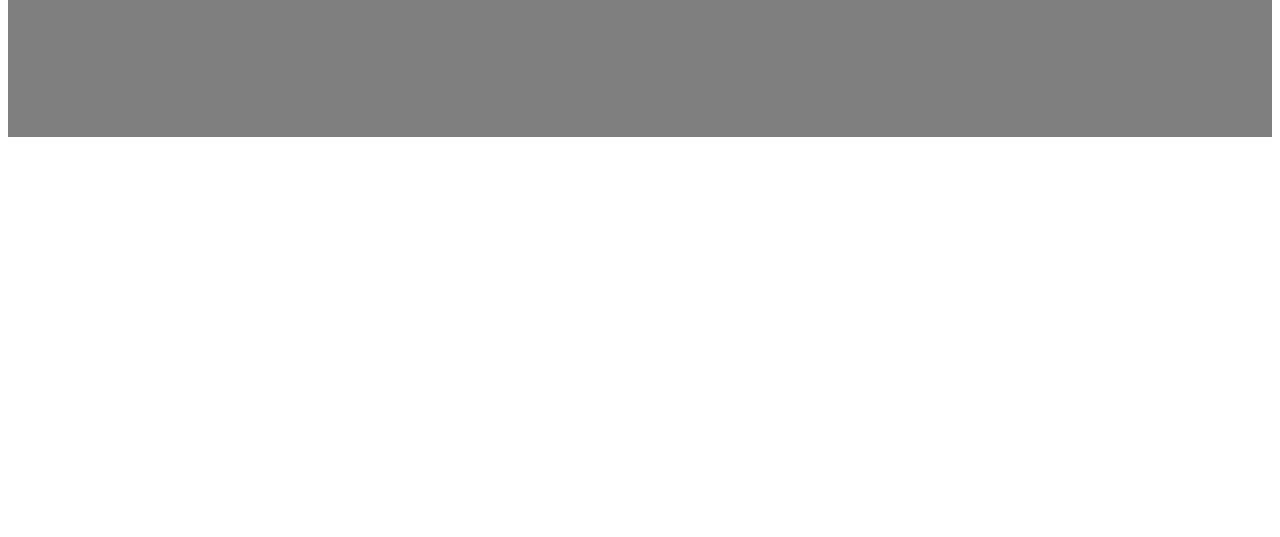
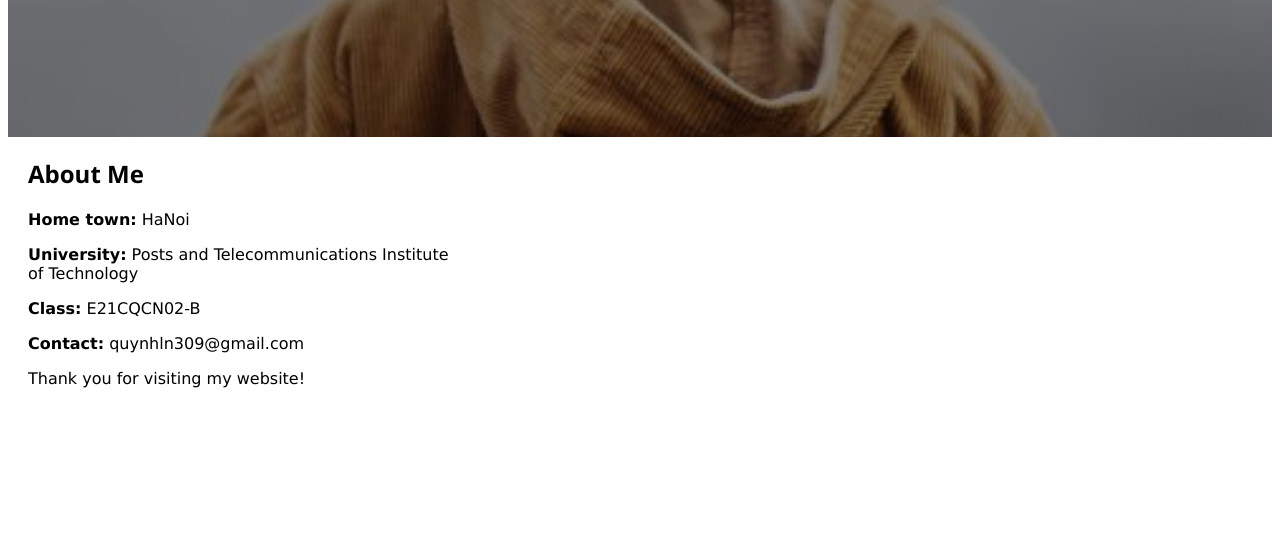
Before and after one commit to NhuQuynhLea/NhuQuynhLea.github.io, a plain HTML site: page index.html in a window 1280 px wide. Shown: the part 271-808 px from the top of the page. Drawn offline with Linux system fonts and the light colour scheme.

Commit message:
provide information

```diff
--- a/index.html
+++ b/index.html
@@ -25,13 +25,11 @@
     }
 
     .hero-image {
-        /* Use "linear-gradient" to add a darken background effect to the image (photographer.jpg). This will make the text easier to read */
-        background-image: linear-gradient(rgba(0, 0, 0, 0.5), rgba(0, 0, 0, 0.5)), url("photographer.jpg");
+        background-image: linear-gradient(rgba(0, 0, 0, 0.5), rgba(0, 0, 0, 0.5)), url("./assets/img_girl.jpg");
 
         /* Set a specific height */
         height: 50%;
 
-        /* Position and center the image to scale nicely on all screens */
         background-position: center;
         background-repeat: no-repeat;
         background-size: cover;
@@ -46,6 +44,13 @@
         transform: translate(-50%, -50%);
         color: white;
     }
+
+    .column {
+        float: left;
+        width: 33.3%;
+        margin-bottom: 16px;
+        padding: 0 8px 0 20px;
+    }
 </style>
 
 <body>
@@ -56,6 +61,26 @@
 
         </div>
     </div>
+    <div class="column">
+        <div class="card">
+            <div class="container">
+                <h2>About Me</h2>
+                <p>
+                    <strong>Home town:</strong> HaNoi
+                </p>
+                <p>
+                    <strong>University:</strong> Posts and Telecommunications Institute of Technology
+                </p>
+                <p>
+                    <strong>Class:</strong> E21CQCN02-B
+                </p>
+                <p>
+                    <strong>Contact:</strong> quynhln309@gmail.com
+                </p>
+                <p>Thank you for visiting my website!</p>
+
+            </div>
+        </div>
 </body>
 
 </html>
```
Also changed, not shown: assets/img_girl.jpg (added).
